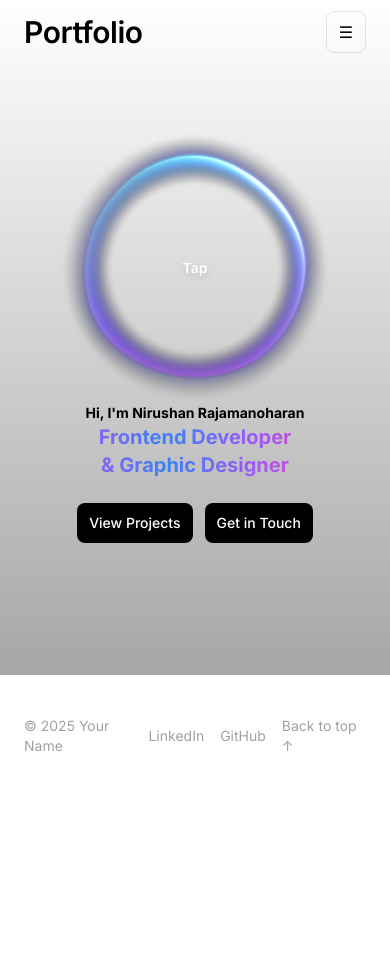
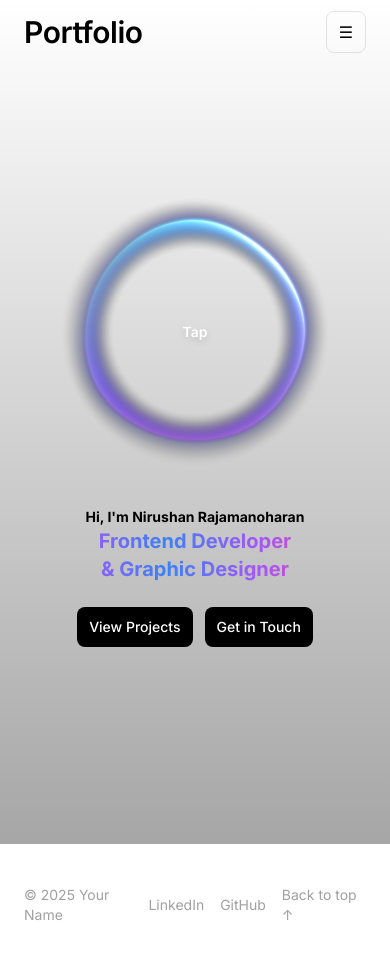
Before and after one commit to Nirush4/Portfolio_Nirush, a Next.js app: page / in a window 390 px wide. Shown: the top 958 px of the page. Before the commit the page ends 844 px from the top, so only its background shows below. Built offline with nearby package versions, Linux system fonts and the light colour scheme.

Commit message:
feat: update Hero section layout and improve button styling for better responsiveness

```diff
--- a/src/app/page.tsx
+++ b/src/app/page.tsx
@@ -15,7 +15,7 @@ export default function Page() {
       <Navbar />
       <main className='relative'>
         <Background />
-        <section id='home' className='flex items-center min-h-[80dvh]'>
+        <section id='home' className='flex items-center min-h-screen'>
           <div className='container px-6 mx-auto md:px-8'>
             <Hero />
           </div>
--- a/src/components/Hero.tsx
+++ b/src/components/Hero.tsx
@@ -9,7 +9,7 @@ export function Hero() {
   return (
     <section className='relative flex flex-col w-full p-5 overflow-hidden sm:p-10 sm:min-h-screen sm:mt-5 sm:block'>
       {/* Orb Background */}
-      <div className='relative sm:absolute inset-0 w-full h-[270px] sm:h-full flex-shrink-0 sm:flex-shrink'>
+      <div className='relative sm:absolute inset-0 w-full h-[270px] sm:h-full mb-10 flex-shrink-0 sm:flex-shrink'>
         <Orb
           hoverIntensity={1.5}
           rotateOnHover={true}
```
